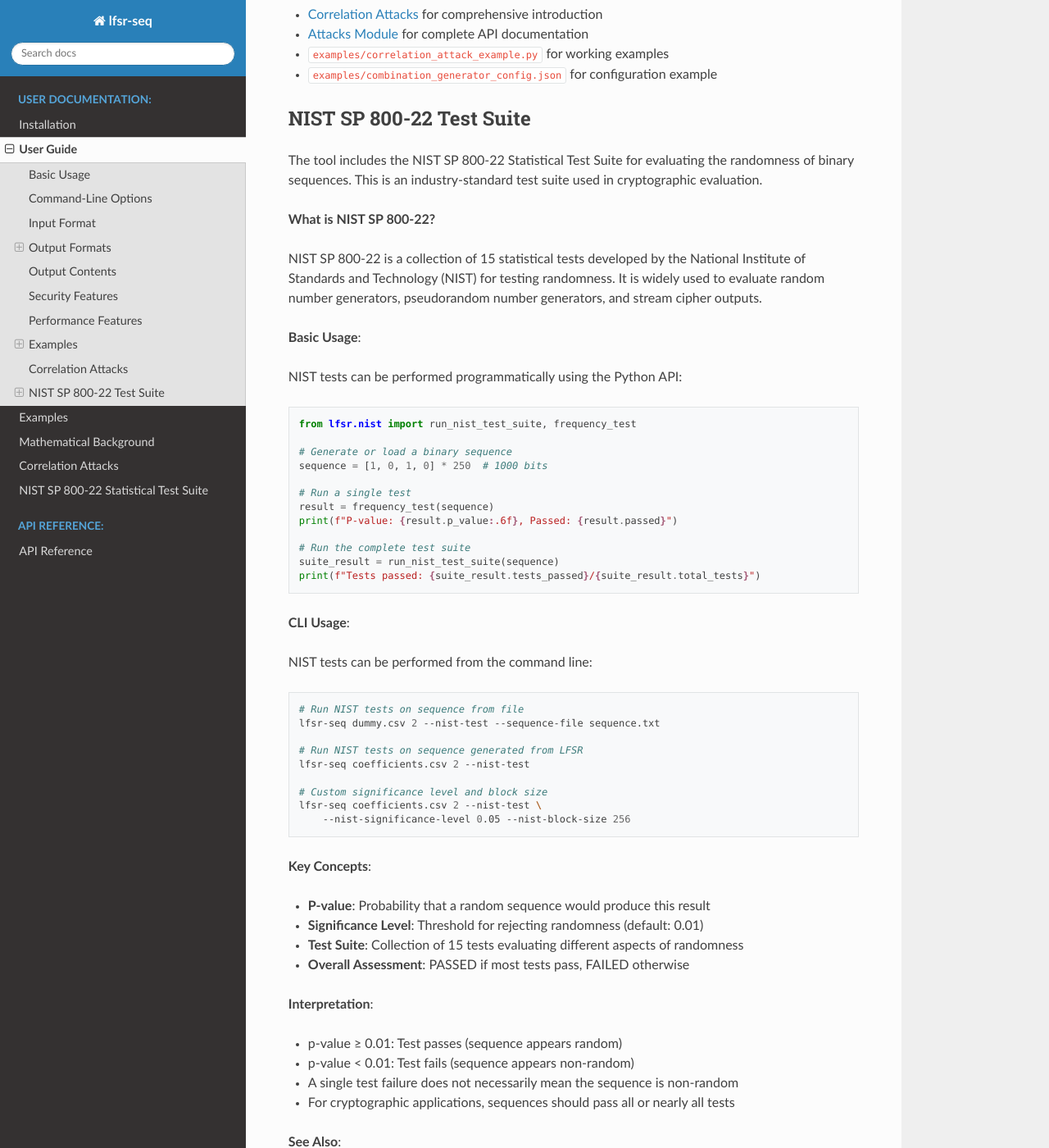
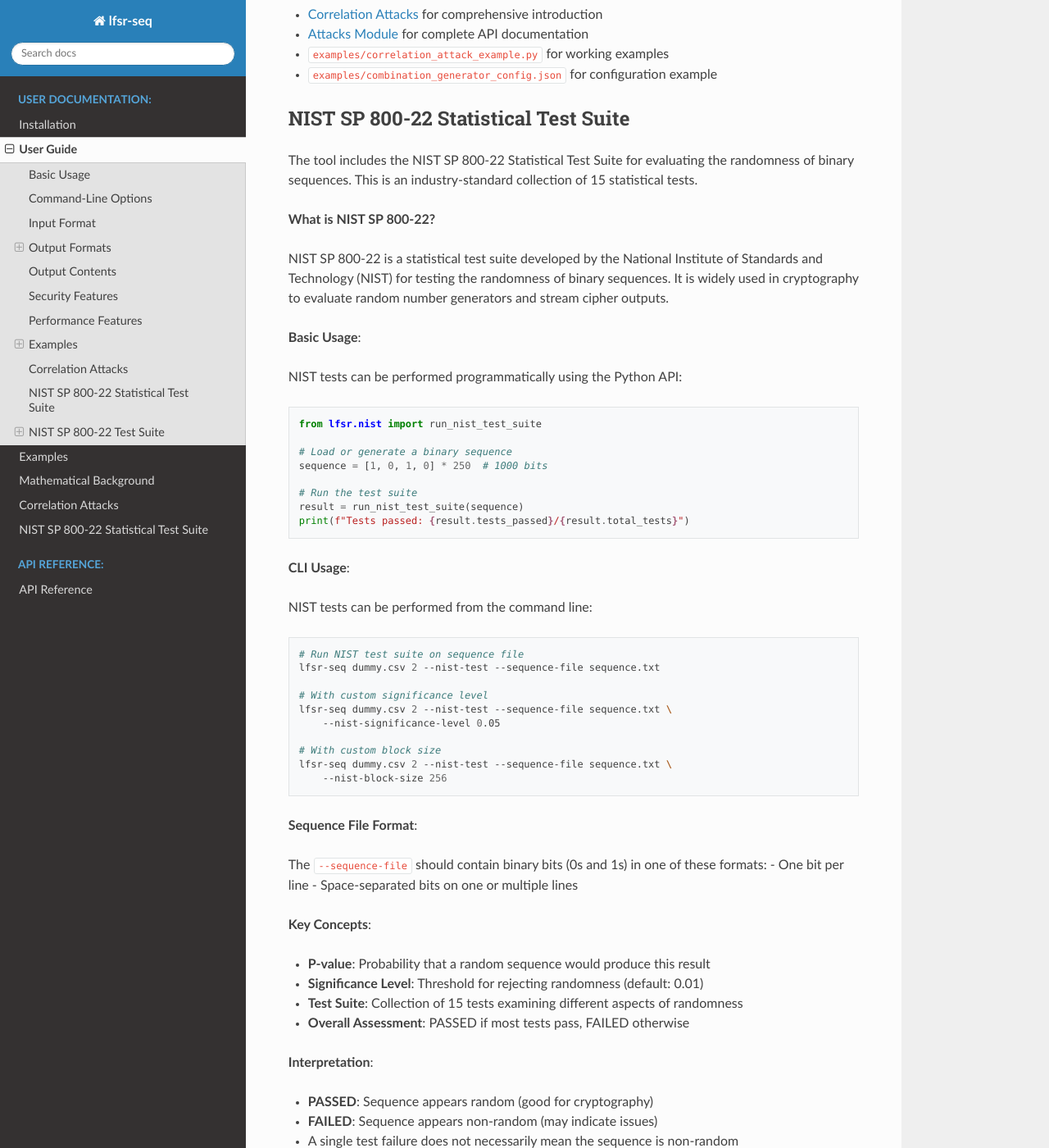
Before and after one commit to mkhellat/lfsr-seq, a Sphinx documentation site: the page built from docs/user_guide.rst, in a window 1280 px wide and 1400 px high, scrolled down 10389 px. Shown: the whole window at 82% size. Built offline with Sphinx 7.4.7 and the Read the Docs theme 3.1.0, drawn with Linux system fonts in a browser that asks for light colours; some of the changed text lies outside the part shown.

Commit message:
feat: Add examples and CLI integration for NIST SP 800-22 (Tests 1-5)
This commit adds comprehensive examples and CLI integration for the NIST
SP 800-22 test suite, completing the implementation for Tests 1-5.

Examples Added:
===============

1. examples/nist_test_example.py:
   - Example 1: Single test (Frequency test)
   - Example 2: Complete test suite
   - Example 3: Individual tests demonstration
   - Example 4: Detecting non-random sequences
   - Example 5: Testing LFSR-generated sequences

CLI Integration:
===============

1. New CLI Arguments (lfsr/cli.py):
   - --nist-test: Enable NIST test suite mode
   - --sequence-file: File containing binary sequence
   - --nist-significance-level: Statistical significance level (default: 0.01)
   - --nist-block-size: Block size for block-based tests (default: 128)

2. New Module (lfsr/cli_nist.py):
   - load_sequence_from_file(): Load binary sequence from file
   - perform_nist_test_suite_cli(): Main CLI handler for NIST tests

3. Features:
   - Load sequences from file (multiple formats supported)
   - Run complete test suite with comprehensive output
   - Show individual test results
   - Detailed output for failed tests
   - Interpretation guidance

Documentation Updates:
=====================

1. docs/examples.rst:
   - Added NIST SP 800-22 examples section
   - Code examples for test suite usage
   - Reference to complete example script

2. docs/user_guide.rst:
   - Added NIST SP 800-22 section
   - Explained what NIST SP 800-22 is
   - Provided CLI usage examples
   - Documented sequence file format
   - Listed key concepts
   - Interpretation guidelines

All examples are beginner-friendly with clear explanations. CLI integration
provides a user-friendly interface for NIST testing, making the test suite
accessible to users who prefer command-line tools over Python API.

Tests 1-5 are now fully implemented with examples, CLI integration, and
comprehensive documentation.

```diff
--- a/docs/user_guide.rst
+++ b/docs/user_guide.rst
@@ -495,6 +495,78 @@
 - ``examples/correlation_attack_example.py`` for working examples
 - ``examples/combination_generator_config.json`` for configuration example
 
+NIST SP 800-22 Statistical Test Suite
+--------------------------------------
+
+The tool includes the NIST SP 800-22 Statistical Test Suite for evaluating
+the randomness of binary sequences. This is an industry-standard collection
+of 15 statistical tests.
+
+**What is NIST SP 800-22?**
+
+NIST SP 800-22 is a statistical test suite developed by the National Institute
+of Standards and Technology (NIST) for testing the randomness of binary sequences.
+It is widely used in cryptography to evaluate random number generators and
+stream cipher outputs.
+
+**Basic Usage**:
+
+NIST tests can be performed programmatically using the Python API:
+
+.. code-block:: python
+
+   from lfsr.nist import run_nist_test_suite
+
+   # Load or generate a binary sequence
+   sequence = [1, 0, 1, 0] * 250  # 1000 bits
+
+   # Run the test suite
+   result = run_nist_test_suite(sequence)
+   print(f"Tests passed: {result.tests_passed}/{result.total_tests}")
+
+**CLI Usage**:
+
+NIST tests can be performed from the command line:
+
+.. code-block:: bash
+
+   # Run NIST test suite on sequence file
+   lfsr-seq dummy.csv 2 --nist-test --sequence-file sequence.txt
+
+   # With custom significance level
+   lfsr-seq dummy.csv 2 --nist-test --sequence-file sequence.txt \
+       --nist-significance-level 0.05
+
+   # With custom block size
+   lfsr-seq dummy.csv 2 --nist-test --sequence-file sequence.txt \
+       --nist-block-size 256
+
+**Sequence File Format**:
+
+The ``--sequence-file`` should contain binary bits (0s and 1s) in one of these formats:
+- One bit per line
+- Space-separated bits on one or multiple lines
+
+**Key Concepts**:
+
+- **P-value**: Probability that a random sequence would produce this result
+- **Significance Level**: Threshold for rejecting randomness (default: 0.01)
+- **Test Suite**: Collection of 15 tests examining different aspects of randomness
+- **Overall Assessment**: PASSED if most tests pass, FAILED otherwise
+
+**Interpretation**:
+
+- **PASSED**: Sequence appears random (good for cryptography)
+- **FAILED**: Sequence appears non-random (may indicate issues)
+- A single test failure does not necessarily mean the sequence is non-random
+- Consider the overall pattern of results
+
+**See Also**:
+
+- :doc:`nist_sp800_22` for comprehensive introduction and theory
+- :doc:`api/nist` for complete API documentation
+- ``examples/nist_test_example.py`` for working examples
+
 NIST SP 800-22 Test Suite
 -------------------------
 
```
Also changed, not shown: docs/examples.rst (+23 -0 lines), 2 other files.
